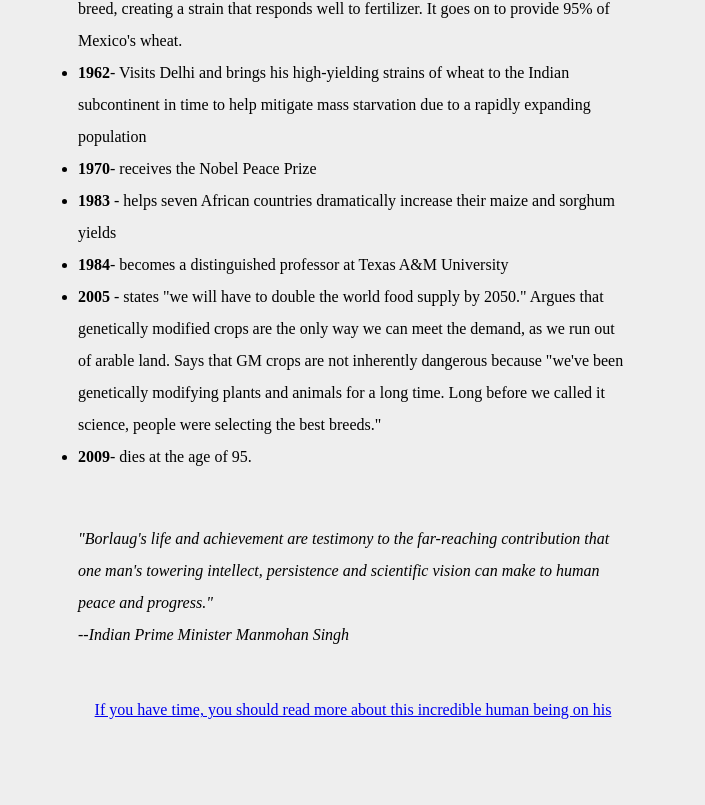
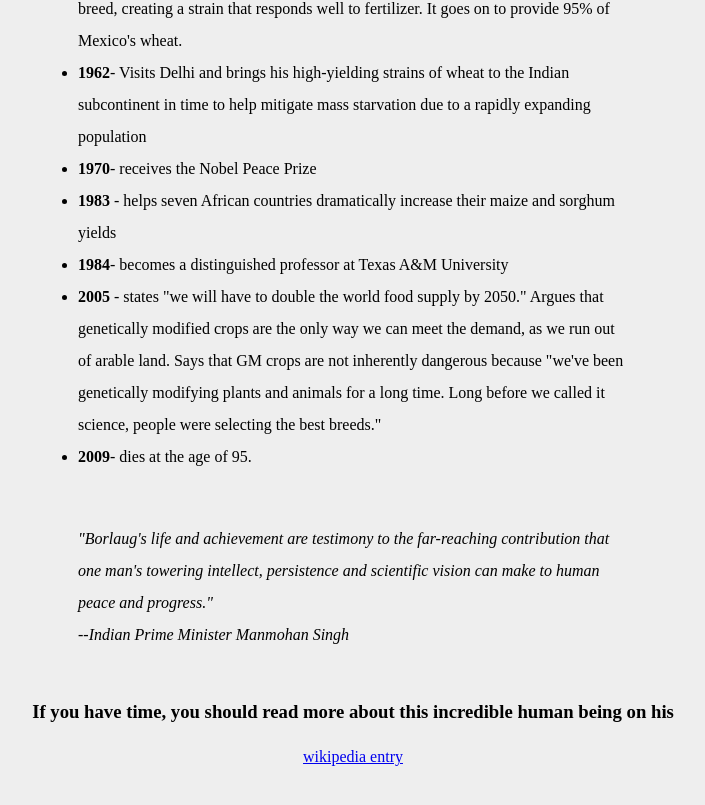
Before and after one commit to Manlikenonso/tribute-page, a plain HTML site: page index.html in a window 1280 px wide. Shown: the part 1619-2424 px from the top of the page, without its empty margins (287-992 px from the left). Before the commit the page ends 2383 px from the top, so only its background shows below. Drawn offline with Linux system fonts and the light colour scheme.

Commit message:
added footer

```diff
--- a/index.html
+++ b/index.html
@@ -57,7 +57,8 @@
 
 
     <footer>
-        <a href="https://en.wikipedia.org/wiki/Norman_Borlaug">If you have time, you should read more about this incredible human being on his</a>
+       <h3>If you have time, you should read more about this incredible human being on his</h3>
+     <a id="tribute link" href="https://en.wikipedia.org/wiki/Norman_Borlaug" target="_blank">wikipedia entry</a>
     </footer>
 
 </body>
```
Also changed, not shown: styles.css (line endings or trailing spaces).
